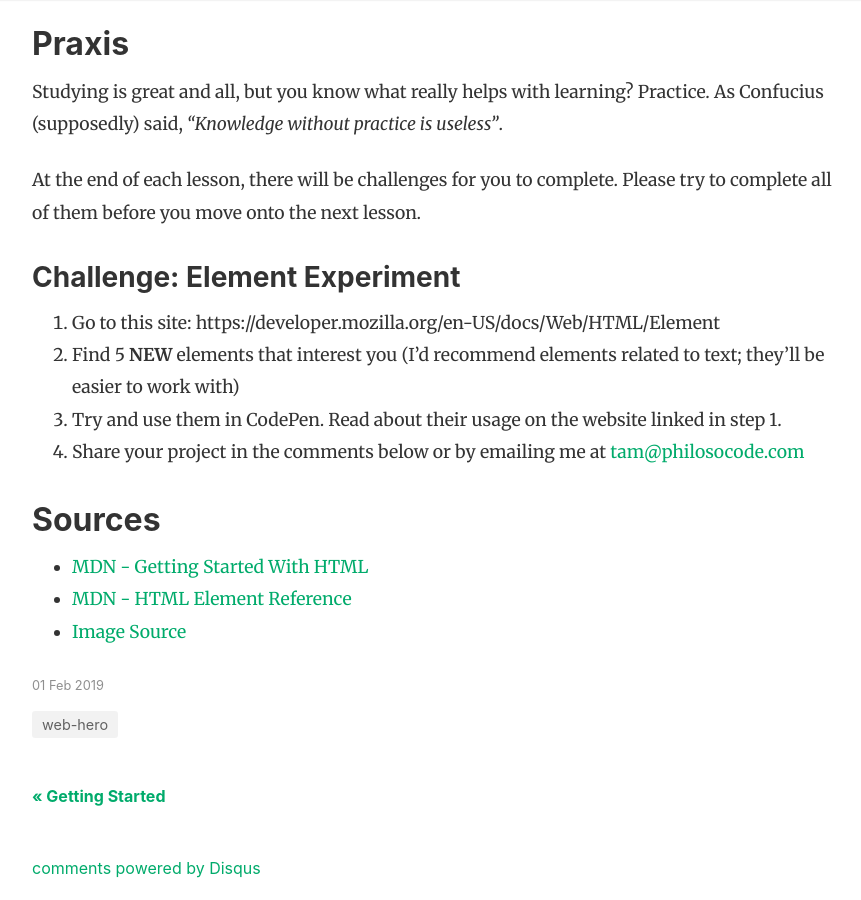
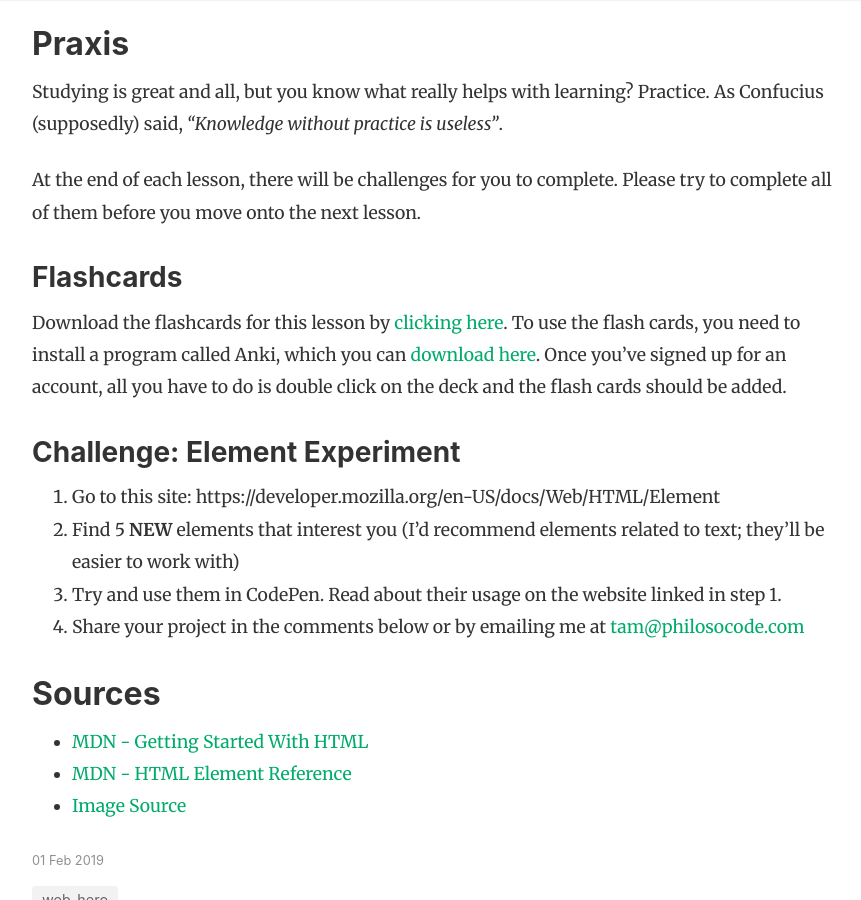
Before and after one commit to Philosocode/philosocode-blog, a Jekyll site: the page built from _posts/courses/web-hero/2019-02-01-into-to-html/2019-02-01-into-to-html.md, in a window 1280 px wide and 900 px high, scrolled down 7723 px. Shown: the whole window, without its empty margins (253-1114 px from the left). Built offline with Jekyll 4.4.1, drawn with Linux system fonts in a browser that asks for light colours; nearby versions of some CDN libraries; comment, search, counter and statistics services are not loaded.

Commit message:
HTML-1 Flashcards

```diff
--- a/_posts/courses/web-hero/2019-02-01-into-to-html/2019-02-01-into-to-html.md
+++ b/_posts/courses/web-hero/2019-02-01-into-to-html/2019-02-01-into-to-html.md
@@ -223,6 +223,10 @@ As Confucius (supposedly) said, *"Knowledge without practice is useless"*.
 
 At the end of each lesson, there will be challenges for you to complete. Please try to complete all of them before you move onto the next lesson.
 
+### Flashcards
+Download the flashcards for this lesson by [clicking here](https://drive.google.com/file/d/1Oqh1q37D2TrlegIZUhiQ1ZA_BEPuyApt/view?usp=sharing).
+To use the flash cards, you need to install a program called Anki, which you can [download here](https://apps.ankiweb.net). Once you've signed up for an account, all you have to do is double click on the deck and the flash cards should be added.
+
 ### Challenge: Element Experiment
 1. Go to this site: https://developer.mozilla.org/en-US/docs/Web/HTML/Element
 2. Find 5 **NEW** elements that interest you (I'd recommend elements related to text; they'll be easier to work with)
```
